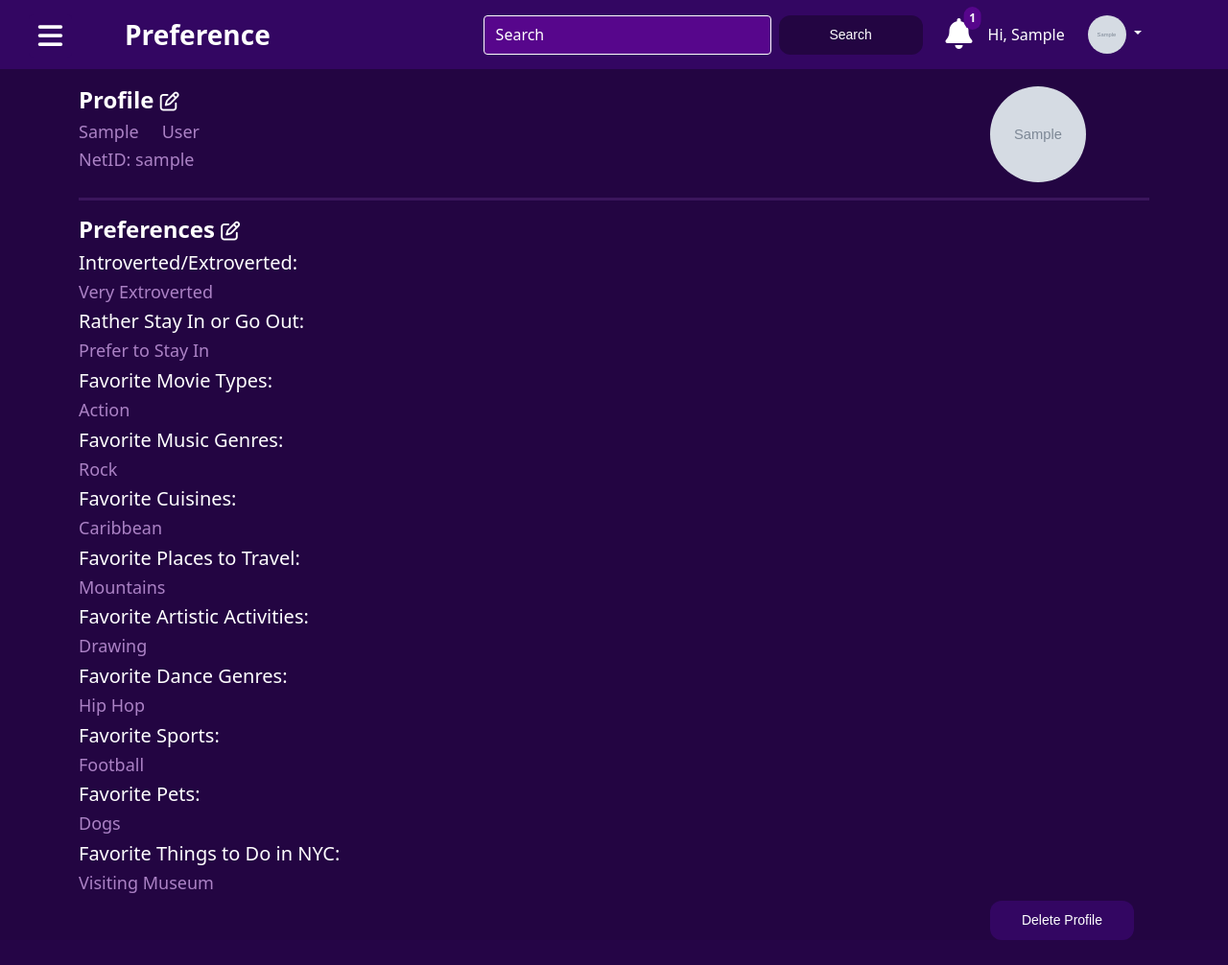
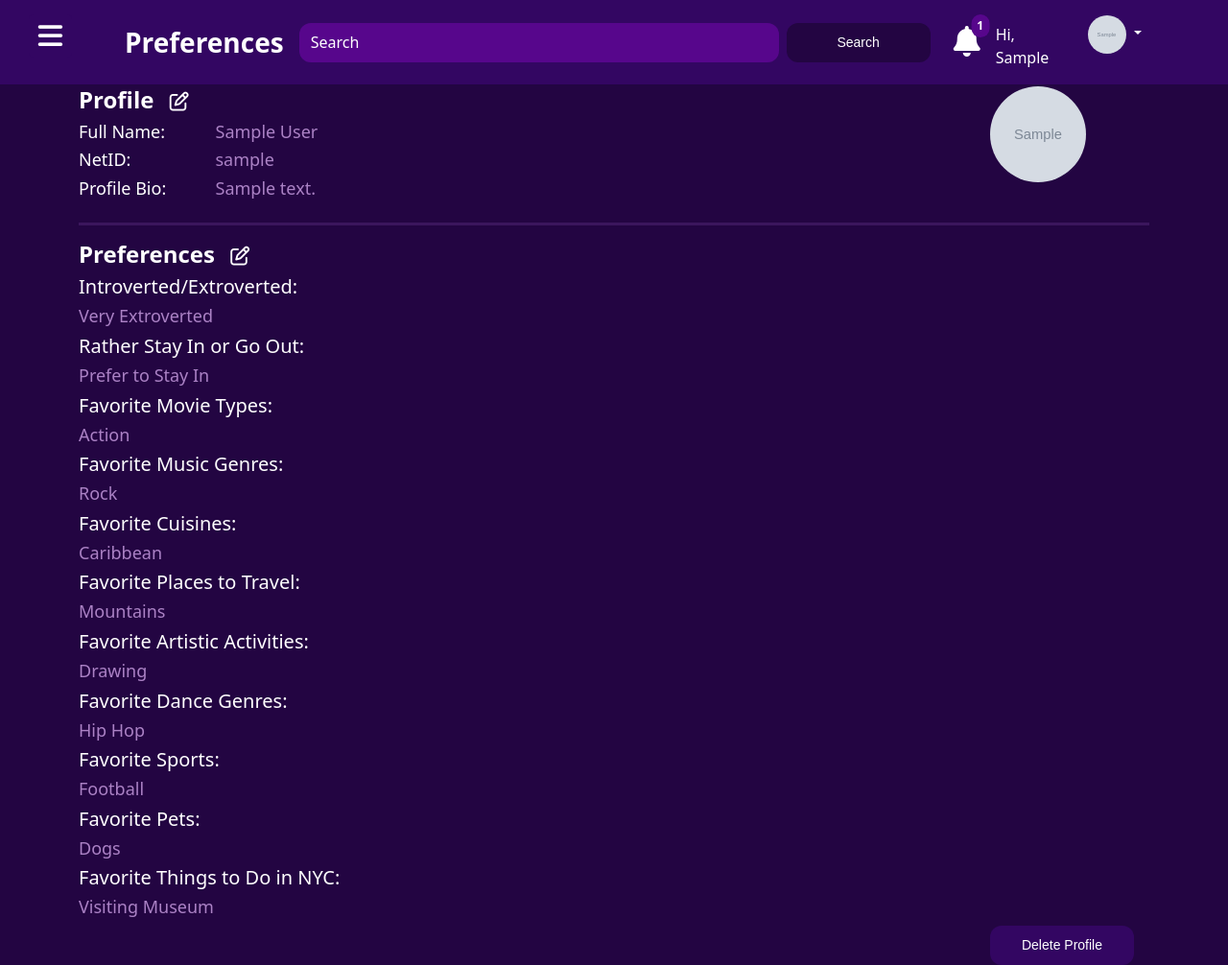
Before and after one commit to gcivil-nyu-org/S2022-Team-2-repo, a Django app: page /dashboard/preferences/ in a window 1280 px wide. Shown: the whole page at 96% size. Before the commit the page ends 980 px from the top, so only its background shows below. Run offline with Django 4.2, Linux system fonts and the light colour scheme; a user stored in the database is signed in; tables that the repository leaves empty hold one stand-in row (values such as "Sample post"); grey boxes marked "Sample" are stand-in pictures; parts of the project's set-up code (start-up, migrations or seed data) failed here and were passed over; some libraries are stand-ins or nearby versions.

Commit message:
Update profile form, minor changes on preferences page (#168)
* redo image field in profile form, preference field limit to 200

* reformatted

```diff
--- a/users/forms.py
+++ b/users/forms.py
@@ -8,6 +8,7 @@ from django.contrib.auth.forms import (
 from django.contrib.auth.models import User
 from django.contrib.auth.password_validation import validate_password
 from django.core.exceptions import ValidationError
+from django.forms import FileInput
 from django.utils.translation import gettext_lazy as _
 
 from .models import Profile, Preference
@@ -88,6 +89,11 @@ class ProfileUpdateForm(forms.ModelForm):  # pragma: no cover
     class Meta:
         model = Profile
         fields = ["bio", "image"]
+        widgets = {"image": FileInput()}
+
+    def __init__(self, *args, **kwargs):
+        super(ProfileUpdateForm, self).__init__(*args, **kwargs)
+        self.fields["image"].widget.attrs = {"id": "selectedFile"}
 
 
 class ResetPasswordRequestForm(forms.Form):
--- a/users/models.py
+++ b/users/models.py
@@ -72,56 +72,67 @@ class Preference(models.Model):
     user = models.OneToOneField(User, on_delete=models.CASCADE, blank=True)
 
     personality_type = MultiSelectField(
+        max_length=200,
         choices=PERSONALITY_CHOICES,
         blank=True,
         null=True,
     )
     stay_go_type = MultiSelectField(
+        max_length=200,
         choices=STAY_GO_CHOICES,
         blank=True,
         null=True,
     )
     movie_choices = MultiSelectField(
+        max_length=200,
         choices=MOVIES_CHOICES,
         blank=True,
         null=True,
     )
     music_choices = MultiSelectField(
+        max_length=200,
         choices=MUSIC_CHOICES,
         blank=True,
         null=True,
     )
     food_choices = MultiSelectField(
+        max_length=200,
         choices=COOKEAT_CHOICES,
         blank=True,
         null=True,
     )
     travel_choices = MultiSelectField(
+        max_length=200,
         choices=TRAVEL_CHOICES,
         blank=True,
         null=True,
     )
     art_choices = MultiSelectField(
+        max_length=200,
         choices=ART_CHOICES,
         blank=True,
         null=True,
     )
     dance_choices = MultiSelectField(
+        max_length=200,
         choices=DANCE_CHOICES,
         blank=True,
         null=True,
     )
     sports_choices = MultiSelectField(
+        max_length=200,
         choices=SPORTS_CHOICES,
         blank=True,
         null=True,
     )
     pet_choices = MultiSelectField(
+        max_length=200,
         choices=PET_CHOICES,
         blank=True,
         null=True,
     )
     nyc_choices = MultiSelectField(
+        max_length=200,
         choices=NYC_CHOICES,
         blank=True,
         null=True,
--- a/users/templates/users/dashboard/dashboard_preferences.html
+++ b/users/templates/users/dashboard/dashboard_preferences.html
@@ -40,22 +40,37 @@
             <div class="col-6">
                 <h3 class="fw-bold fs-4"> Profile
                     <a href="updateprofile/">
-                        <i class="fa-solid fa-pen-to-square fw-normal fs-5" style="color: white;"></i>
+                        <i class="fa-solid fa-pen-to-square fw-normal fs-5" style="color: white; transform:translate(10px, 0px)"></i>
                     </a>
                 </h3>
 
                 <!-- inner col and row -->
                 <div class="row row-cols-auto">
-                    <div class="col">
-                        <h4>{{ user.first_name }} </h4>
+                    <div class="col-sm-3">
+                        <h4 style="color:white;"> Full Name: </h4>
                     </div>
-                    <div class="col">
-                        <h4>{{ user.last_name }}</h4>
+                    <div class="col-sm-9">
+                        <h4>{{ user.first_name }} {{ user.last_name }} </h4>
                     </div>
                 </div>
+
                 <!-- 3rd row -->
                 <div class="row">
-                    <h4>NetID: {{user.username}}</h4>
+                    <div class="col-sm-3">
+                        <h4 style="color:white;"> NetID: </h4>
+                    </div>
+                    <div class="col-sm-9">
+                        <h4> {{user.username}}</h4>
+                    </div>
+                </div>
+
+                <div class="row">
+                    <div class="col-sm-3">
+                        <h4 style="color:white;"> Profile Bio: </h4>
+                    </div>
+                    <div class="col-sm-9">
+                        <h4>{{ user.profile.bio }} </h4>
+                    </div>
                 </div>
                 <!-- inner end -->
             </div>
@@ -81,7 +96,7 @@
             <div class="col">
                 <h3 class="fw-bold  fs-4"> Preferences
                     <a href="/preferences/page1">
-                        <i class="fa-solid fa-pen-to-square  fw-normal fs-5" style="color: white;"></i>
+                        <i class="fa-solid fa-pen-to-square  fw-normal fs-5" style="color: white; transform:translate(10px, 0px)"></i>
                     </a>
 
                     <!-- testing on getting data, .items list on the 'columns in the prefs table' -->
@@ -187,7 +202,7 @@
             }else if(currPath == '/dashboard/my_friends'){
                 currPath = "My Friends";
             }else if(currPath == '/dashboard/preferences/'){
-                currPath = "Preference";
+                currPath = "Preferences";
             }else {
                 currPath = " ";
                 const searchBoxSize = document.getElementById("navSearch");
--- a/users/templates/users/edit_profile.html
+++ b/users/templates/users/edit_profile.html
@@ -42,9 +42,10 @@
 					{% csrf_token %}
 					<style>
 						label {
-							font-family: "Montserrat";
+							font-family: "Montserrat", sans-serif;
 							font-size: 1.4rem;
 							color: #330662;
+							font-size: 20px;
 							align-items: center;
 						}
 
--- a/users/templates/users/navbars/navbarDash.html
+++ b/users/templates/users/navbars/navbarDash.html
@@ -19,10 +19,23 @@
 
             <!-- Search box -->
             <form action="{% url 'search' %}" type='get' class="d-flex me-4">
+<!--                 <div class="input-group col-md-4"> -->
+<!--                     <input class="form-control py-2 border-right-0 border" type="search" value="search" id="example-search-input"> -->
+<!--                     <span class="input-group-append"> -->
+<!--                         <button class="btn btn-outline-secondary border-left-0 border" type="button"> -->
+<!--                         <i class="fa fa-search"></i> -->
+<!--                         </button> -->
+<!--                     </span> -->
+<!--                 </div> -->
                 <input class="form-control me-2 text-white " required id="navSearch"
-                    style="background-color:#57068c; width: 300px; border-width: 1px; border-color: white;" type="text"
+                    style="background-color:#57068c; width: 500px; border-width: 0px; border-radius: 12px;" type="text"
                     name="navSearch" placeholder="Search" aria-label="Search" value="{{query}}">
                 <button class="standard_button" style="background-color:#230542;" type="submit"> Search </button>
+
+
+<!--                  <button type="submit" class="search-button"> -->
+<!--                     <i class="fa fa-search"> </i> -->
+<!--                  </button> -->
             </form>
 
             <!-- Nav items -->
```
Also changed, not shown: users/migrations/0002_alter_preference_art_choices_and_more.py (added).
